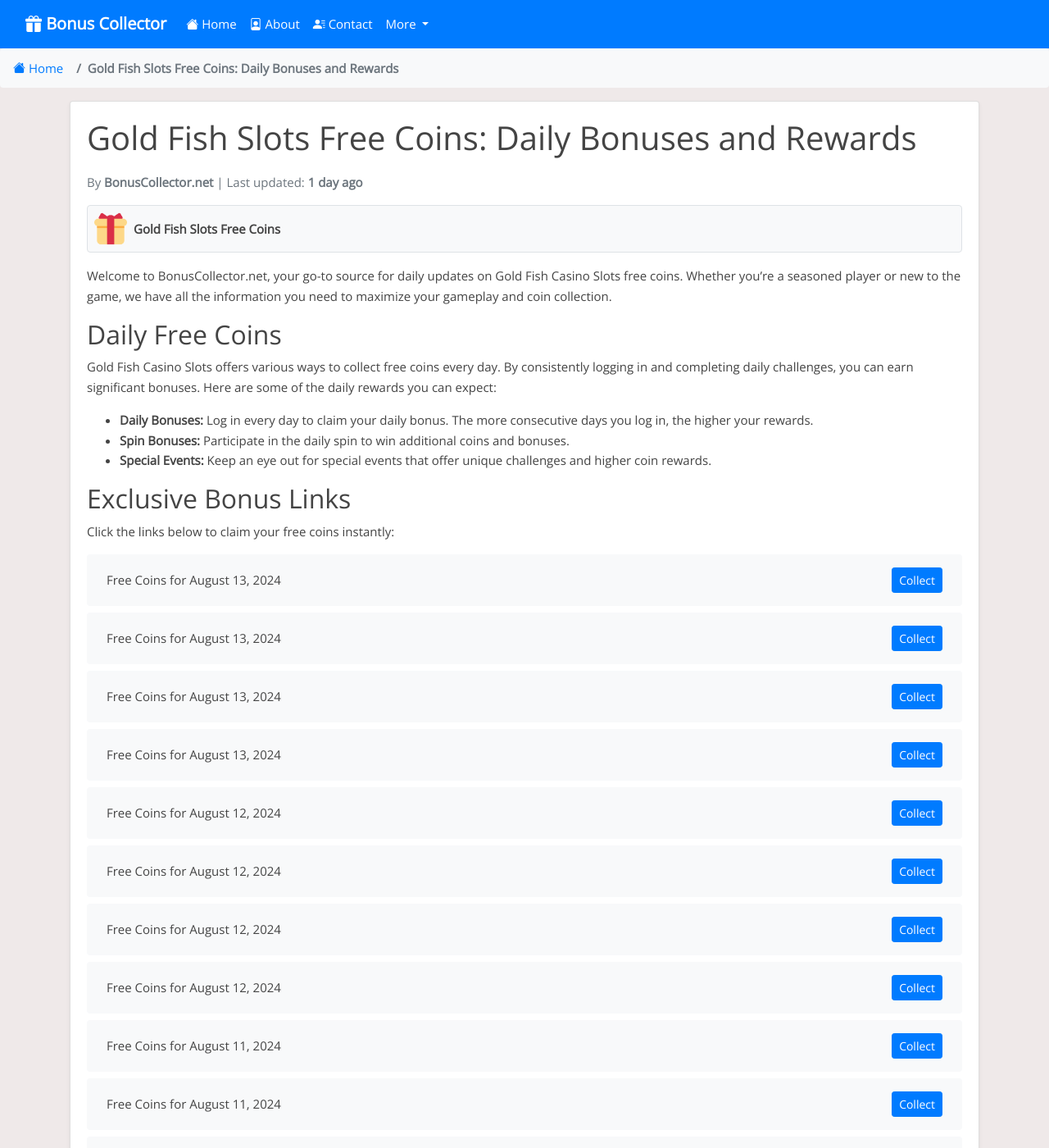
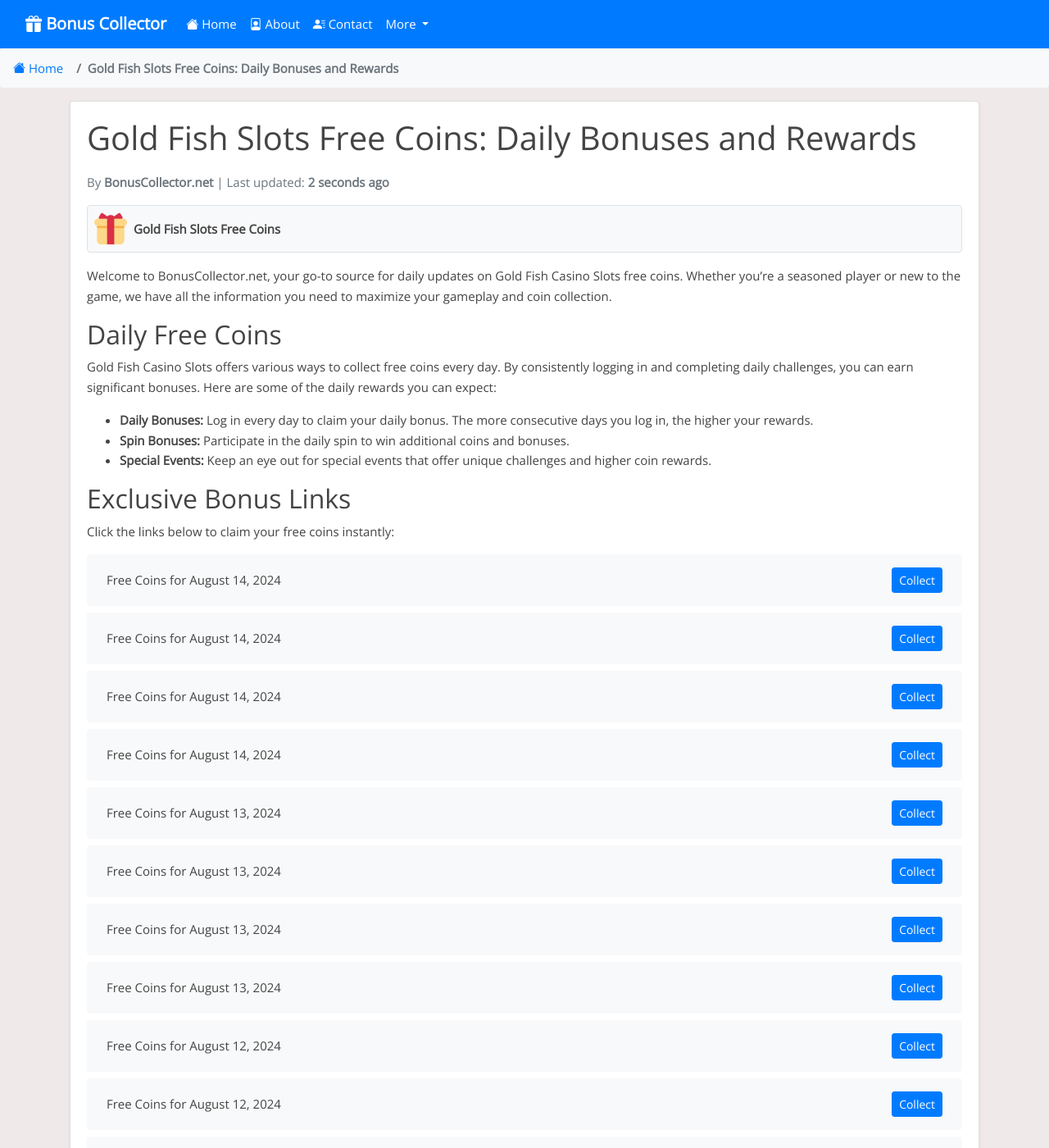
Before and after one commit to Prollad99/bs-net, a Jekyll site: the page built from _posts/2024-08-08-gold-fish-slots.md, in a window 1280 px wide and 1400 px high. Shown: the whole window at 82% size. Built offline with Jekyll 4.4.1, drawn with Linux system fonts in a browser that asks for light colours; nearby versions of some CDN libraries; comment, search, counter and statistics services are not loaded; some of the changed text lies outside the part shown.

Commit message:
Update gold-fish-slots reward links and last modified date

```diff
--- a/_data/include_files.yml
+++ b/_data/include_files.yml
@@ -80,7 +80,7 @@
   last_modified: 2024-08-13 12:40:05
 
 gold-fish-slots.html:
-  last_modified: 2024-08-13 03:23:21
+  last_modified: 2024-08-14 03:24:39
 
 zynga-poker.html:
   last_modified: 2024-08-13 16:47:09
--- a/_includes/gold-fish-slots.html
+++ b/_includes/gold-fish-slots.html
@@ -1,4 +1,20 @@
 <ul class="list-group mt-3 mb-4">
+  <li class="list-group-item d-flex justify-content-between align-items-center">
+    <span>Free Coins for August 14, 2024</span>
+    <a href="https://bit.ly/4dCnAvQ" class="btn btn-primary btn-sm">Collect</a>
+  </li>
+  <li class="list-group-item d-flex justify-content-between align-items-center">
+    <span>Free Coins for August 14, 2024</span>
+    <a href="http://bit.ly/3AakBML" class="btn btn-primary btn-sm">Collect</a>
+  </li>
+  <li class="list-group-item d-flex justify-content-between align-items-center">
+    <span>Free Coins for August 14, 2024</span>
+    <a href="https://bit.ly/4cznQuZ" class="btn btn-primary btn-sm">Collect</a>
+  </li>
+  <li class="list-group-item d-flex justify-content-between align-items-center">
+    <span>Free Coins for August 14, 2024</span>
+    <a href="http://bit.ly/3WVfgBS" class="btn btn-primary btn-sm">Collect</a>
+  </li>
   <li class="list-group-item d-flex justify-content-between align-items-center">
     <span>Free Coins for August 13, 2024</span>
     <a href="http://bit.ly/4dfseQC" class="btn btn-primary btn-sm">Collect</a>
@@ -383,20 +399,4 @@
     <span>Free Coins for August 8, 2024</span>
     <a href="https://bit.ly/4cN0EKw" class="btn btn-primary btn-sm">Collect</a>
   </li>
-  <li class="list-group-item d-flex justify-content-between align-items-center">
-    <span>Free Coins for August 8, 2024</span>
-    <a href="http://bit.ly/3zRDLHm" class="btn btn-primary btn-sm">Collect</a>
-  </li>
-  <li class="list-group-item d-flex justify-content-between align-items-center">
-    <span>Free Coins for August 8, 2024</span>
-    <a href="https://bit.ly/3SieCM7" class="btn btn-primary btn-sm">Collect</a>
-  </li>
-  <li class="list-group-item d-flex justify-content-between align-items-center">
-    <span>Free Coins for August 8, 2024</span>
-    <a href="https://bit.ly/4daQRhf" class="btn btn-primary btn-sm">Collect</a>
-  </li>
-  <li class="list-group-item d-flex justify-content-between align-items-center">
-    <span>Free Coins for August 8, 2024</span>
-    <a href="https://bit.ly/3WashGb" class="btn btn-primary btn-sm">Collect</a>
-  </li>
 </ul>
```
Also changed, not shown: links-json/gold-fish-slots.json (+16 -16 lines).
